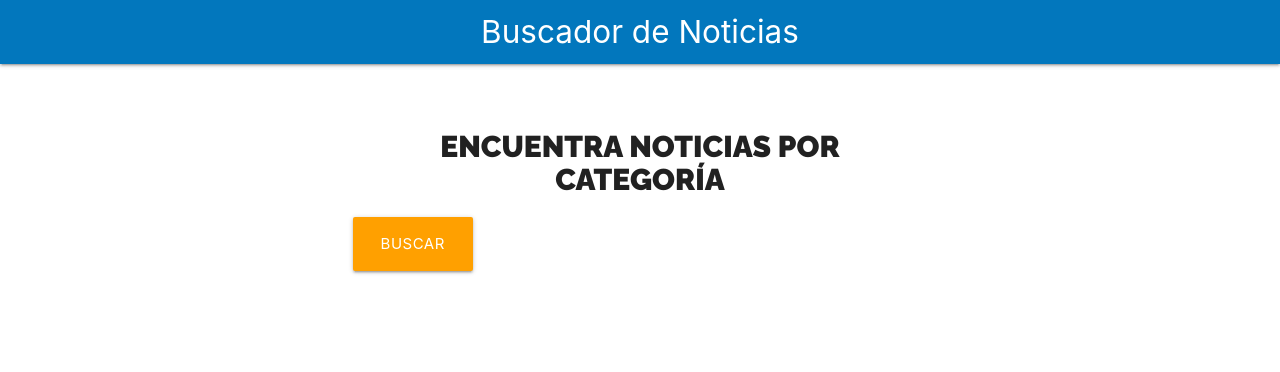
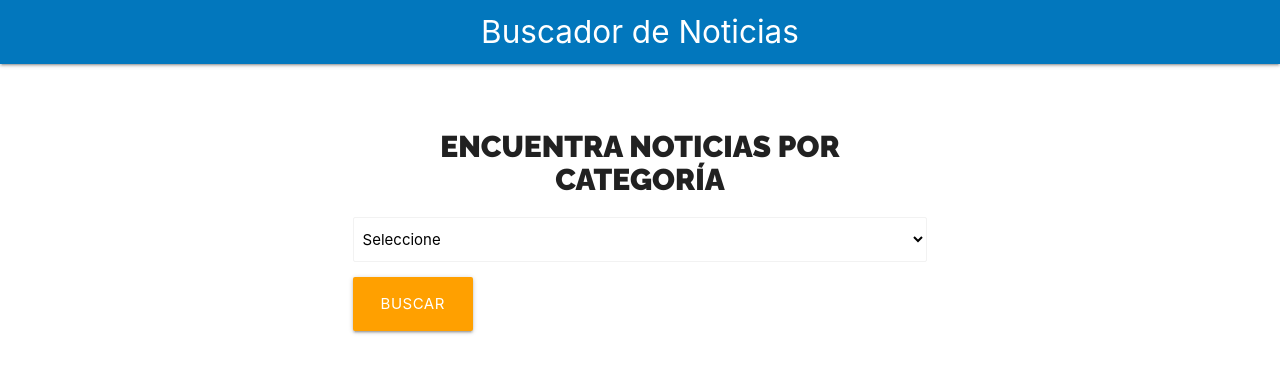
Before and after one commit to Jackeline1410/Noticias, a React (Create React App) app: page / in a window 1280 px wide. Shown: the top 372 px of the page. Built offline with nearby package versions, Linux system fonts and the light colour scheme.

Commit message:
Creando un hook para el Select

```diff
--- a/src/components/Formulario.js
+++ b/src/components/Formulario.js
@@ -1,17 +1,24 @@
 import React from 'react';
 import styles from './Formulario.module.css';
+import useSelect from '../hooks/useSelect';
 
 const Formulario = () => {
+
+    // utilizar custom hook
+    const [ categoria, SelectNoticias ] = useSelect();
+
     return (
         <div className={`${styles.buscador} row`}>
             <div className="col s12 m8 offset-m2" >
                 <form>
                     <h2 className={styles.heading}>Encuentra Noticias por Categoría</h2>
 
+                        <SelectNoticias />
+
                     <div className="input-field cold s12">
                         <input
                             type="submit"
-                            className={`${styles.btn_block} btn-large amber darken-2`}
+                            className={`${styles['btn_block']} btn-large amber darken-2`}
                             value="Buscar"
                         />
                     </div>
--- /dev/null
+++ b/src/hooks/useSelect.js
@@ -0,0 +1,20 @@
+import React, { useState } from 'react';
+
+const useSelect = (stateInicial, opciones) => {
+
+    // state del custom hook
+    const [state, actualizarState] = useState('');
+
+    const SelectNoticias = () => (
+        <select
+            className="browser-default"
+        >
+            <option value="">Seleccione</option>
+
+        </select>
+
+    );
+return [state, SelectNoticias];
+}
+
+export default useSelect;
```
